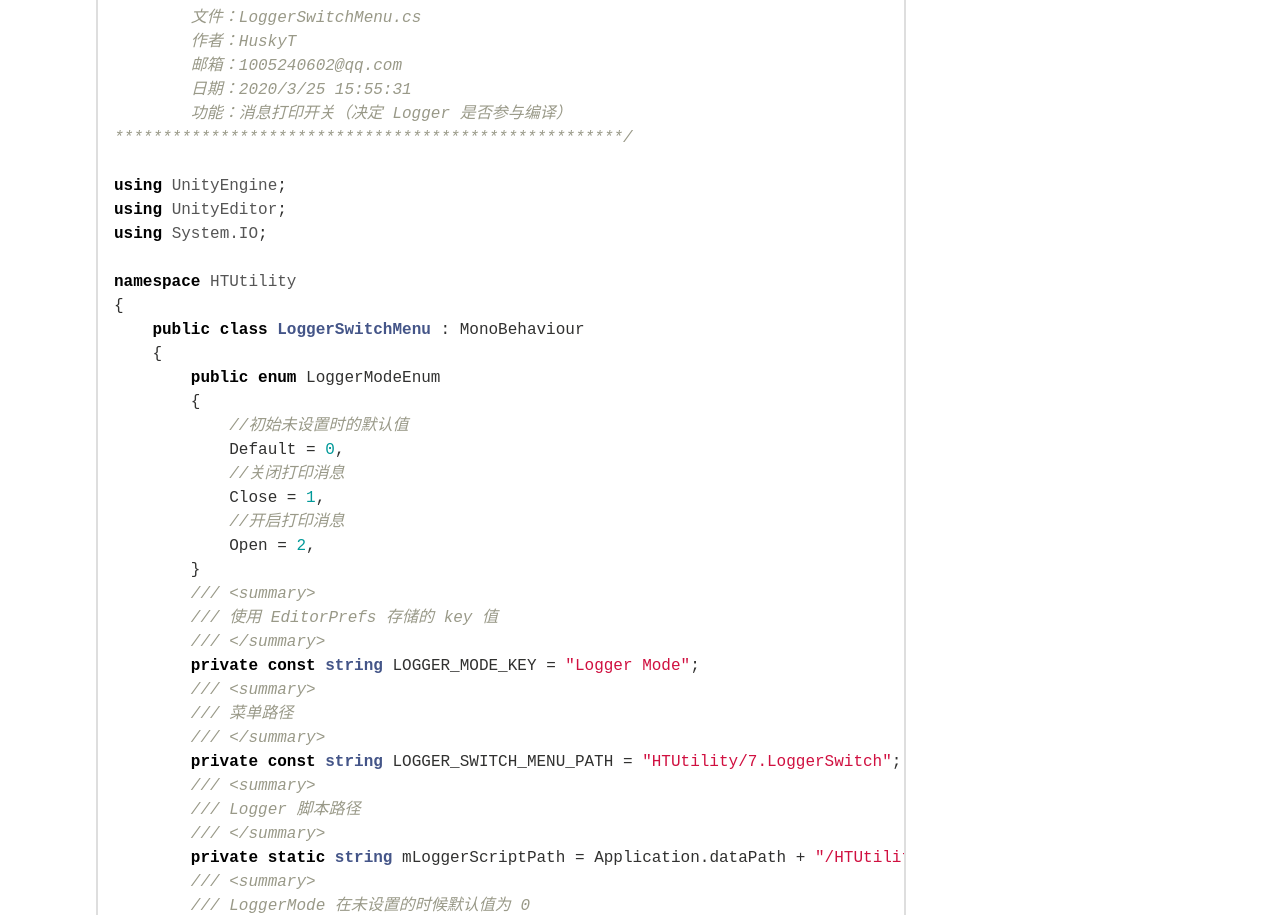
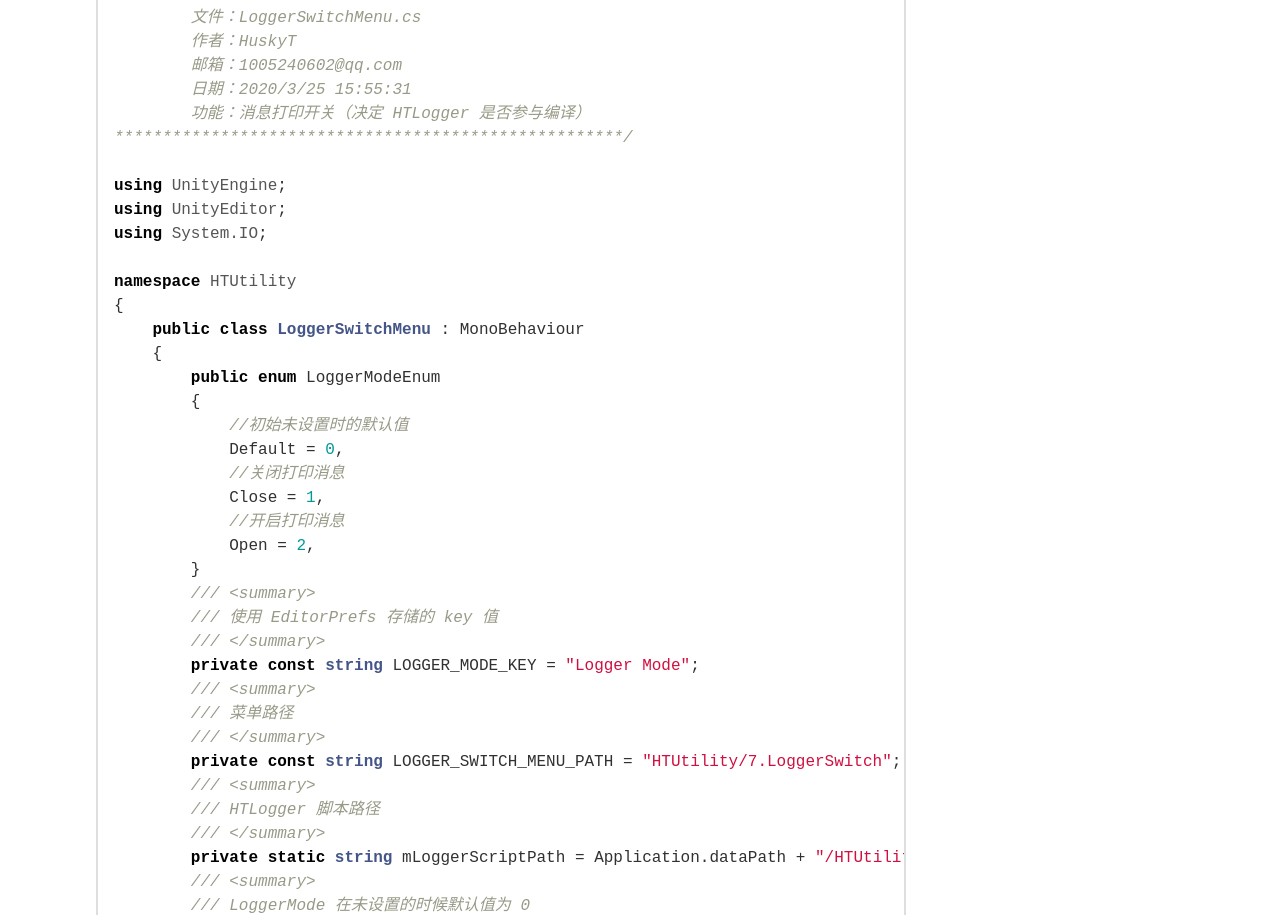
Before and after one commit to HuskyTGame/HuskyTGame.github.io, a Jekyll site: the page built from _posts/framework/2020-03-25-通用消息打印接口.md, in a window 1280 px wide and 1400 px high, scrolled down 7357 px. Shown: the part 275-1190 px from the top of the window. Built offline with Jekyll 4.4.1, drawn with Linux system fonts in a browser that asks for light colours; some of the changed text lies outside the part shown.

Commit message:
Update 2020-03-25-通用消息打印接口.md

`````diff
--- a/_posts/framework/2020-03-25-通用消息打印接口.md
+++ b/_posts/framework/2020-03-25-通用消息打印接口.md
@@ -134,7 +134,7 @@
 }
 ````
 
-#### Logger
+#### HTLogger
 
 ````csharp
 /****************************************************
@@ -152,15 +152,15 @@
     /*
      * 使用方法：
      * 1.新建 Class 实现 ILoggerListener 接口，实现 Log 方法
-     * 2.初始化 Logger
-     * 3.向 Logger 中不同的 Channel 分别添加 LoggerListener 监听
+     * 2.初始化 HTLogger
+     * 3.向 HTLogger 中不同的 Channel 分别添加 LoggerListener 监听
      * 4.在菜单栏“HTUtility/6.LoggerSwitch”中开启（切换）Logger 开关
      */
     public interface ILoggerListener
     {
         void Log(string msg);
     }
-    public class Logger : HTSingleton<Logger>
+    public class HTLogger : HTSingleton<HTLogger>
     {
         public enum Channel
         {
@@ -301,7 +301,7 @@
 	作者：HuskyT
 	邮箱：1005240602@qq.com
 	日期：2020/3/25 15:55:31
-	功能：消息打印开关（决定 Logger 是否参与编译）
+	功能：消息打印开关（决定 HTLogger 是否参与编译）
 *****************************************************/
 
 using UnityEngine;
@@ -330,9 +330,9 @@
         /// </summary>
         private const string LOGGER_SWITCH_MENU_PATH = "HTUtility/7.LoggerSwitch";
         /// <summary>
-        /// Logger 脚本路径
+        /// HTLogger 脚本路径
         /// </summary>
-        private static string mLoggerScriptPath = Application.dataPath + "/HTUtility/7-Logger/Logger.cs";
+        private static string mLoggerScriptPath = Application.dataPath + "/HTUtility/7-HTLogger/HTLogger.cs";
         /// <summary>
         /// LoggerMode 在未设置的时候默认值为 0
         /// </summary>
@@ -372,7 +372,7 @@
             //若为打印消息模式：
             if (LoggerMode == LoggerModeEnum.Open)
             {
-                //读取 Logger 脚本
+                //读取 HTLogger 脚本
                 string[] contents = File.ReadAllLines(mLoggerScriptPath);
                 for (int i = 0; i < contents.Length; i++)
                 {
@@ -390,7 +390,7 @@
             //若为关闭打印消息模式：
             else
             {
-                //读取 Logger 脚本
+                //读取 HTLogger 脚本
                 string[] contents = File.ReadAllLines(mLoggerScriptPath);
                 for (int i = 0; i < contents.Length; i++)
                 {
@@ -470,19 +470,18 @@
             UnityDebugListener unityDebugListener = new UnityDebugListener();
             UnityWarningListener unityWarningListener = new UnityWarningListener();
             UnityErrorListener unityErrorListener = new UnityErrorListener();
-            Logger.Instance.Init(true);
-            Logger.Instance.AddListener(Logger.Channel.Info, unityDebugListener);
-            Logger.Instance.AddListener(Logger.Channel.Todo, unityDebugListener);
-            Logger.Instance.AddListener(Logger.Channel.Debug, unityDebugListener);
-            Logger.Instance.AddListener(Logger.Channel.Warning, unityWarningListener);
-            Logger.Instance.AddListener(Logger.Channel.Error, unityErrorListener);
+            HTLogger.Instance.Init(true);
+            HTLogger.Instance.AddListener(HTLogger.Channel.Info, unityDebugListener);
+            HTLogger.Instance.AddListener(HTLogger.Channel.Todo, unityDebugListener);
+            HTLogger.Instance.AddListener(HTLogger.Channel.Debug, unityDebugListener);
+            HTLogger.Instance.AddListener(HTLogger.Channel.Warning, unityWarningListener);
+            HTLogger.Instance.AddListener(HTLogger.Channel.Error, unityErrorListener);
 
-
-            Logger.Info("测试 Logger 成功！");
-            Logger.Todo("测试 Logger 成功！");
-            Logger.Debug("测试 Logger 成功！");
-            Logger.Warning("测试 Logger 成功！");
-            Logger.Error("测试 Logger 成功！");
+            HTLogger.Info("测试 Logger 成功！");
+            HTLogger.Todo("测试 Logger 成功！");
+            HTLogger.Debug("测试 Logger 成功！");
+            HTLogger.Warning("测试 Logger 成功！");
+            HTLogger.Error("测试 Logger 成功！");
         }
     }
 }
`````
